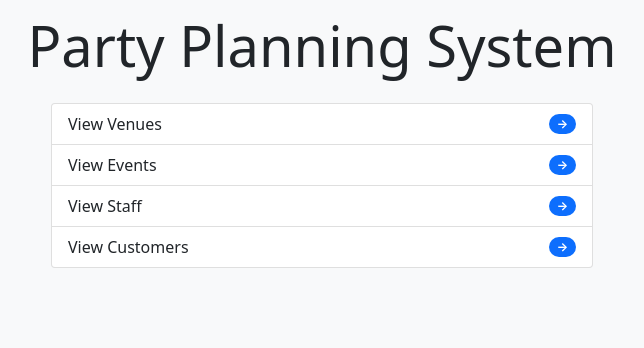
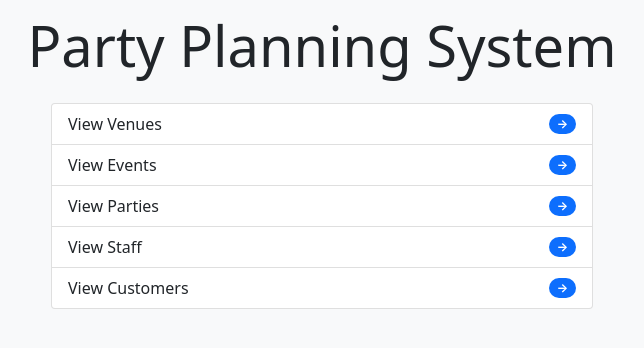
Before and after one commit to kortregt/cs4750-party-planner, a FastAPI app: page / in a window 1280 px wide. Shown: the part 172-520 px from the top of the page, without its empty margins (318-962 px from the left). Run offline with FastAPI, Linux system fonts and the light colour scheme; parts of the project's set-up code (start-up, migrations or seed data) failed here and were passed over.

Commit message:
add parties link to index

```diff
--- a/templates/index.html
+++ b/templates/index.html
@@ -13,6 +13,10 @@
                     View Events
                     <span class="badge bg-primary rounded-pill">→</span>
                 </a>
+                <a href="/parties" class="list-group-item list-group-item-action d-flex justify-content-between align-items-center">
+                    View Parties
+                    <span class="badge bg-primary rounded-pill">→</span>
+                </a>
                 <a href="/staff" class="list-group-item list-group-item-action d-flex justify-content-between align-items-center">
                     View Staff
                     <span class="badge bg-primary rounded-pill">→</span>
```
